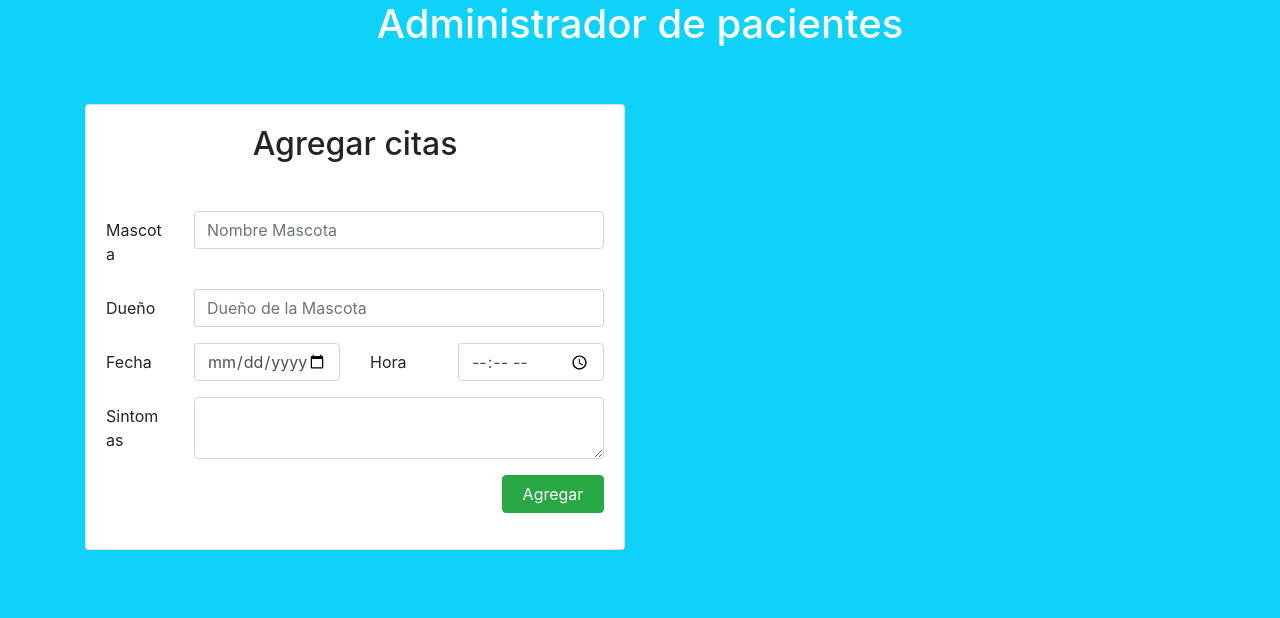
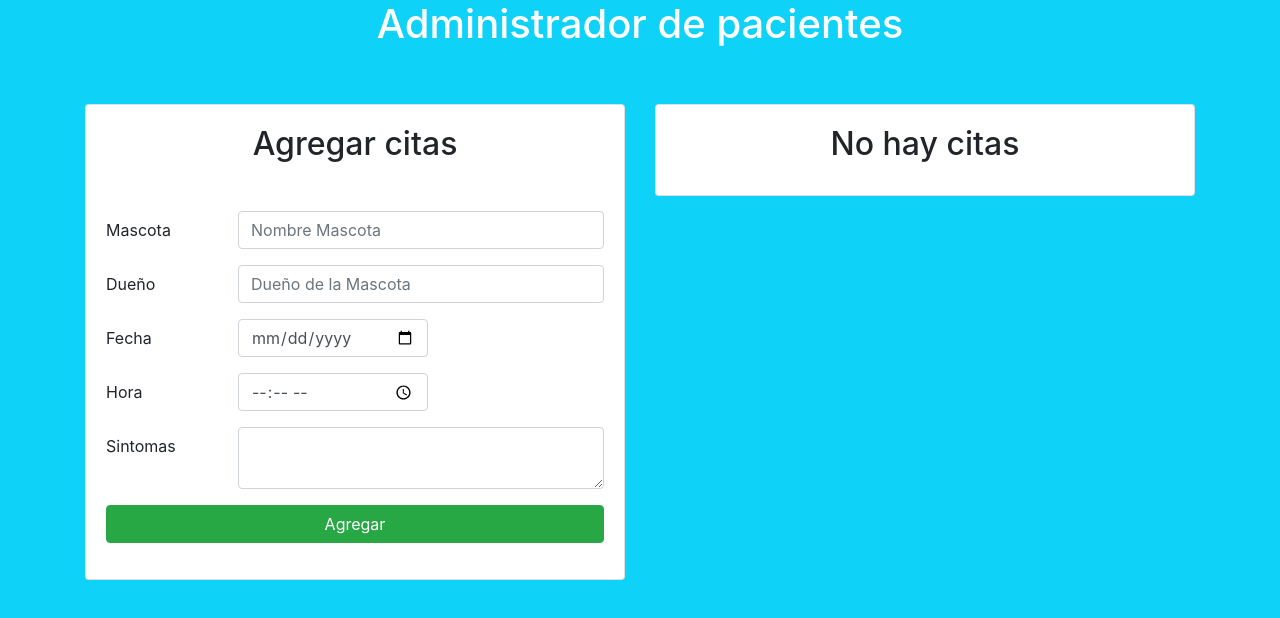
Before and after one commit to JessicaMelero/CitasVeterinario, a React (Create React App) app: page / in a window 1280 px wide. Shown: the top 618 px of the page. Built offline with nearby package versions, Linux system fonts and the light colour scheme.

Commit message:
Componente ListaCitas

```diff
--- a/src/App.js
+++ b/src/App.js
@@ -1,5 +1,6 @@
 import React, { Component } from 'react';
 import Header from './componentes/Header';
+import ListaCitas from './componentes/ListaCitas';
 import AgregarCita from './componentes/AgregarCita';
 import './App.css';
 
@@ -32,6 +33,11 @@ class App extends Component {
           <div className="col-md-6">
             <AgregarCita crearCita={this.crearCita}/>
           </div>
+          <div className="col-md-6">
+            <ListaCitas
+              citas={this.state.citas}
+            />
+          </div>
         </div>
       </div>
     );
--- a/src/componentes/AgregarCita.js
+++ b/src/componentes/AgregarCita.js
@@ -37,15 +37,13 @@ class AgregarCita extends Component{
                 }
                 // envia objeto al padre para actualizar el state
                 this.props.crearCita(nuevaCita);
-                 // reinicia el formulario
+                // reinicia el formulario
                 e.currentTarget.reset();
                 //Elimina el error
                 this.setState({
                     error: false
                 })
             }
-
-
     }
 
     render(){
@@ -57,36 +55,37 @@ class AgregarCita extends Component{
                     <h2 className="card-title text-center mb-5">Agregar citas</h2>
                     <form onSubmit={this.crearNuevaCita}>
                         <div className="form-group row">
-                            <label className="col-sm-4 col-lg-2 col-form-label">Mascota</label>
-                            <div className="col-sm-8 col-lg-10">
+                            <label className="col-sm-4 col-lg-3 col-form-label">Mascota</label>
+                            <div className="col-sm-8 col-lg-9">
                                 <input ref={this.nombreMascotaRef} type="text" className="form-control" placeholder="Nombre Mascota" />
                             </div>
                         </div>
                         <div className="form-group row">
-                            <label className="col-sm-4 col-lg-2 col-form-label">Dueño</label>
-                            <div className="col-sm-8 col-lg-10">
+                            <label className="col-sm-4 col-lg-3 col-form-label">Dueño</label>
+                            <div className="col-sm-8 col-lg-9">
                                 <input ref={this.dueñoRef} type="text" className="form-control"  placeholder="Dueño de la Mascota" />
                             </div>
                         </div>
                         <div className="form-group row">
-                            <label className="col-sm-4 col-lg-2 col-form-label">Fecha</label>
-                            <div className="col-sm-8 col-lg-4  mb-4 mb-lg-0">
+                            <label className="col-sm-4 col-lg-3 col-form-label">Fecha</label>
+                            <div className="col-sm-8 col-lg-5  mb-4 mb-lg-0">
                                 <input ref={this.fechaRef} type="date" className="form-control" />
                             </div>
-
-                            <label className="col-sm-4 col-lg-2 col-form-label">Hora</label>
-                            <div className="col-sm-8 col-lg-4">
+                        </div>
+                        <div className="form-group row">
+                            <label className="col-sm-4 col-lg-3 col-form-label">Hora</label>
+                            <div className="col-sm-8 col-lg-5 mb-4 mb-lg-0">
                                 <input ref={this.horaRef} type="time" className="form-control" />
                             </div>
                         </div>
                         <div className="form-group row">
-                            <label className="col-sm-4 col-lg-2 col-form-label">Sintomas</label>
-                            <div className="col-sm-8 col-lg-10">
+                            <label className="col-sm-4 col-lg-3 col-form-label">Sintomas</label>
+                            <div className="col-sm-8 col-lg-9">
                                 <textarea ref={this.sintomasRef} className="form-control"></textarea>
                             </div>
                         </div>
-                        <div className="form-group row justify-content-end">
-                            <div className="col-sm-3">
+                        <div className="form-group row justify-content-center">
+                            <div className="col-sm-12">
                                 <button type="submit" className="btn btn-success w-100">Agregar</button>
                             </div>
                         </div>
--- /dev/null
+++ b/src/componentes/ListaCitas.js
@@ -0,0 +1,21 @@
+import React, { Component } from 'react'
+
+class ListaCitas extends Component {
+
+    render(){
+
+        const citas = this.props.citas;
+
+        const mensaje = Object.keys(citas).length === 0 ? 'No hay citas' : 'Administador de citas';
+
+        return(
+            <div className="card mt-5">
+                <div className="card-body">
+                    <h2 className="card-title text-center">{mensaje}</h2>
+                </div>
+            </div>
+        )
+    }
+}
+
+export default ListaCitas;
```
